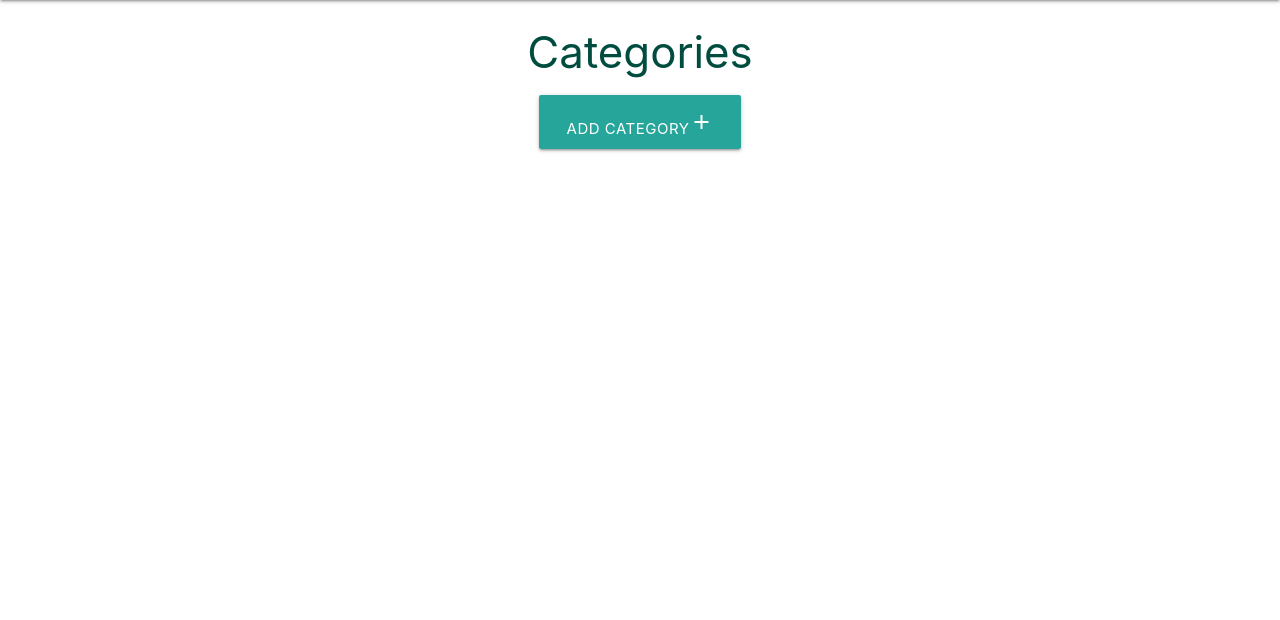
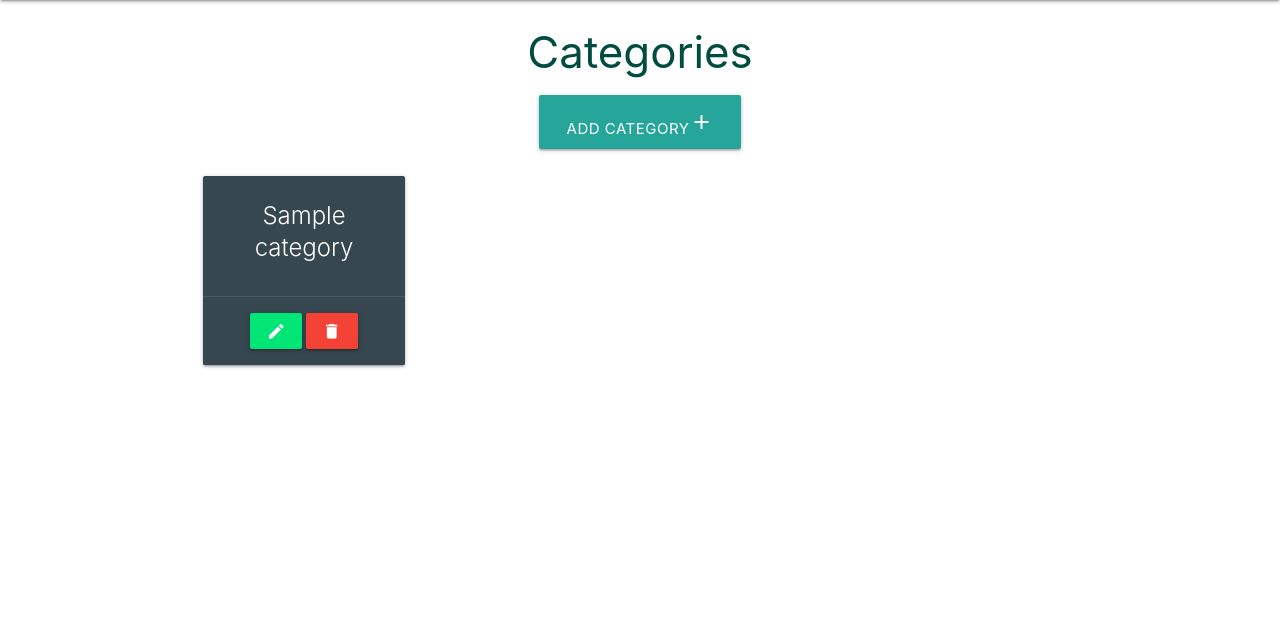
Before and after one commit to pawoods/task-manager, a Flask app: page /categories in a window 1280 px wide. Shown: the part 64-684 px from the top of the page. Run offline with Flask 3, Linux system fonts and the light colour scheme; tables that the repository leaves empty hold one stand-in row (values such as "Sample post").

Commit message:
adds READ to add category

```diff
--- a/taskmanager/routes.py
+++ b/taskmanager/routes.py
@@ -9,7 +9,8 @@ def home():
 
 @app.route("/categories")
 def categories():
-    return render_template("categories.html")
+    categories = list(Category.query.order_by(Category.category_name).all())
+    return render_template("categories.html", categories=categories)
 
 
 @app.route("/add_category", methods=["GET", "POST"])
--- a/taskmanager/templates/base.html
+++ b/taskmanager/templates/base.html
@@ -29,7 +29,7 @@
           >
           <ul class="right hide-on-med-and-down">
             <li><a href="{{ url_for('home') }}">Home</a></li>
-            <li><a href="{{ url_for('add_category') }}">New Task</a></li>
+            <li><a href="">New Task</a></li>
             <li><a href="{{ url_for('categories') }}">Categories</a></li>
           </ul>
         </div>
@@ -38,7 +38,7 @@
       <!-- mobile sidenav -->
       <ul class="sidenav" id="mobile-demo">
         <li><a href="{{ url_for('home') }}">Home</a></li>
-        <li><a href="{{ url_for('add_category') }}">New Task</a></li>
+        <li><a href="">New Task</a></li>
         <li><a href="{{ url_for('categories') }}">Categories</a></li>
       </ul>
     </header>
--- a/taskmanager/templates/categories.html
+++ b/taskmanager/templates/categories.html
@@ -1,13 +1,33 @@
-{% extends "base.html" %} {% block content %}
+{% extends "base.html" %}
+{% block content %}
 
 <h3 class="teal-text text-darken-4 center-align">Categories</h3>
 
 <div class="row">
-  <div class="col s12 center-align">
-    <a href="{{ url_for('add_category') }}" class="btn-large">
-        Add Category<i class="material-icons">add</i>
-    </a>
-  </div>
+    <div class="col s12 center-align">
+        <a href="{{ url_for('add_category') }}" class="btn-large">
+            Add Category<i class="material-icons">add</i>
+        </a>
+    </div>
+</div>
+
+<div class="row">
+    {% for category in categories %}
+    <div class="col s12 m6 l3">
+        <div class="card blue-grey darken-3 center-align">
+            <div class="card-content white-text">
+                <span class="card-title">{{ category.category_name }}</span>
+                <p>
+
+                </p>
+            </div>
+            <div class="card-action">
+                <a href="#" class="btn green accent-3"><i class="material-icons">edit</i></a>
+                <a href="#" class="btn red"><i class="material-icons">delete</i></a>
+            </div>
+        </div>
+    </div>
+    {% endfor %}
 </div>
 
 {% endblock %}
```
